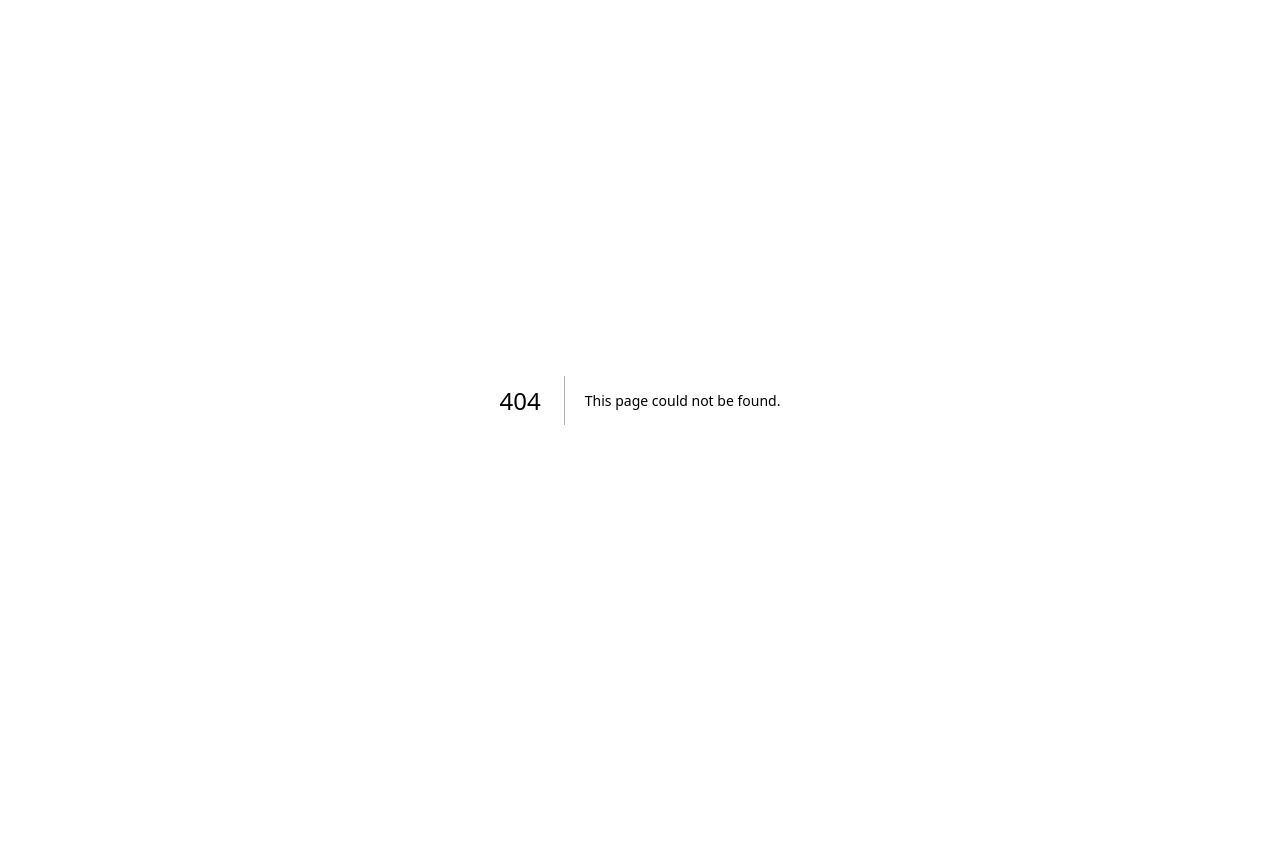
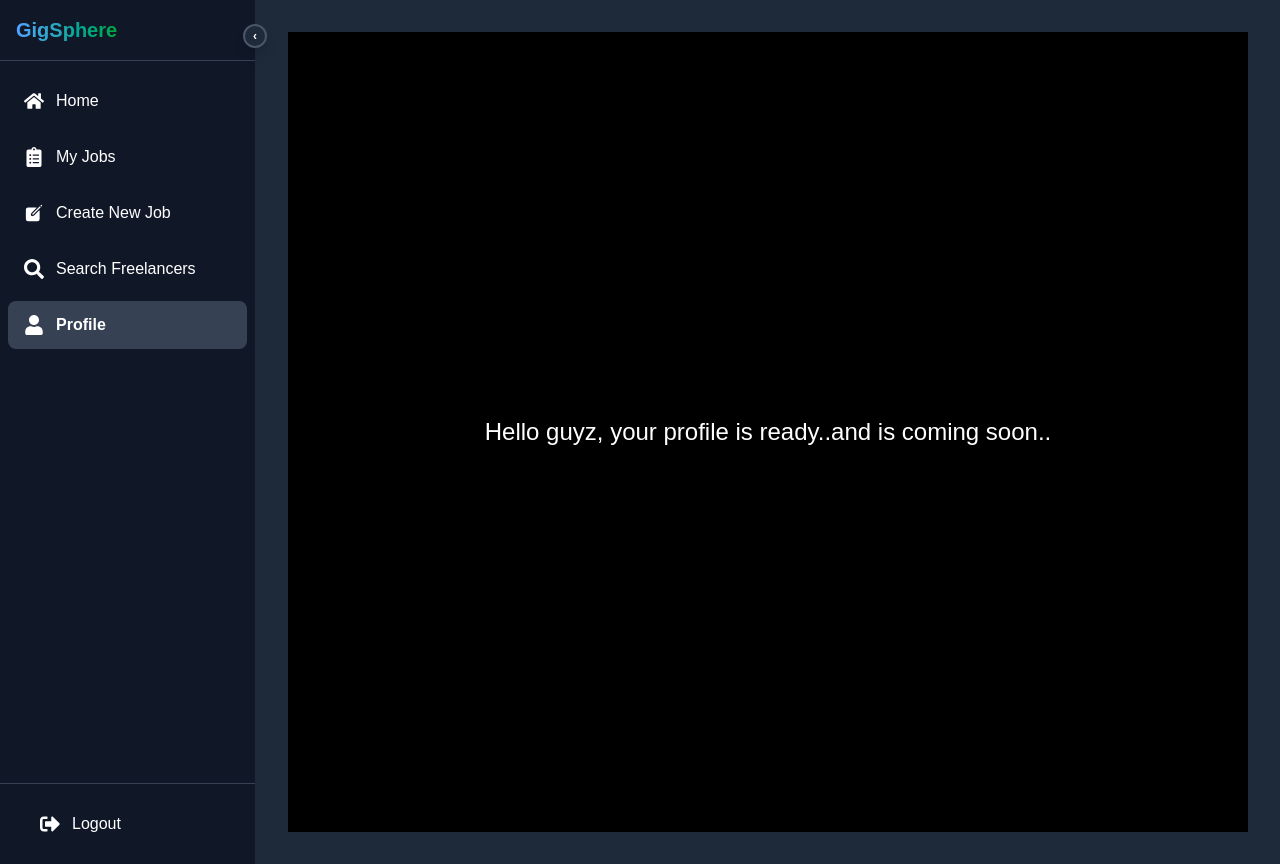
Before and after one commit to pirate08/gigsphere, a Next.js app: page /client-dashboard/profile in a window 1280 px wide. Before the commit this address had no page. Before the commit the page ends 800 px from the top, so only its background shows below. Built offline with nearby package versions, Linux system fonts and the light colour scheme.

Commit message:
Profile base code is ready...

```diff
--- /dev/null
+++ b/src/app/client-dashboard/profile/page.tsx
@@ -0,0 +1,12 @@
+import ProfileUI from '@/components/Profile';
+import React from 'react';
+
+const Profile = () => {
+  return (
+    <div>
+      <ProfileUI />
+    </div>
+  );
+};
+
+export default Profile;
--- /dev/null
+++ b/src/components/Profile.tsx
@@ -0,0 +1,11 @@
+import React from 'react';
+
+const ProfileUI = () => {
+  return (
+    <div className='bg-black text-white h-screen w-full flex justify-center items-center text-2xl'>
+      <h1>Hello guyz, your profile is ready..and is coming soon..</h1>
+    </div>
+  );
+};
+
+export default ProfileUI;
```
